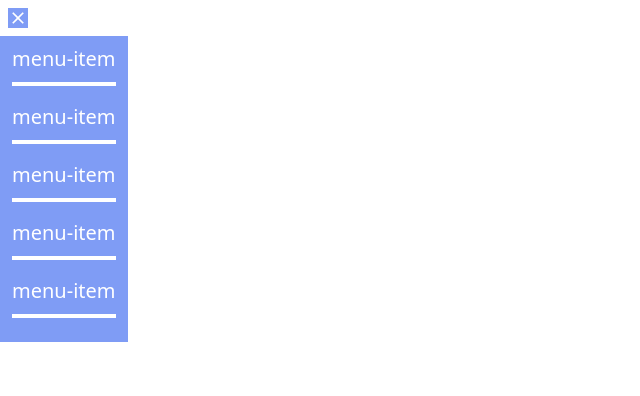
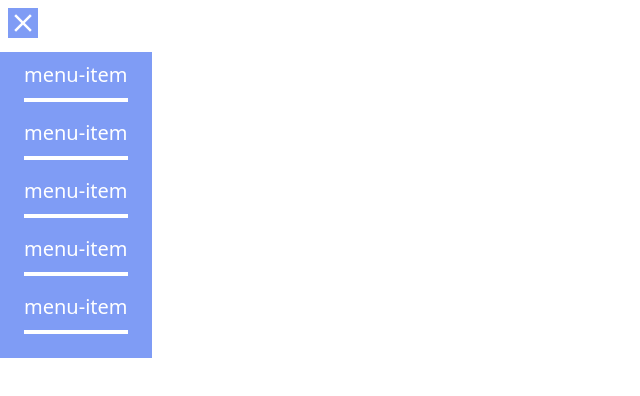
Before and after one commit to wnopraf/Portfolio-02-20, a Next.js app: page / in a window 1280 px wide. Both pictures are taken after a click on the icon 18 px from the left and 18 px from the top of the page. Shown: the top 396 px of the page, without its empty margins (0-640 px from the left). Built offline with nearby package versions, Linux system fonts and the light colour scheme.

Commit message:
Adjust somm css

```diff
--- a/components/ResponsiveMenuHr.tsx
+++ b/components/ResponsiveMenuHr.tsx
@@ -14,16 +14,16 @@ export default () => {
     <div className="menu-hr text-xl text-white pt-3 relative">
       {transitions.map(({ item, key, props }) => {
         return item ? (
-          <animated.span style={props} className=" bg-indigo-400 inline-block absolute menu-position">
+          <animated.span style={props} className=" bg-indigo-400 inline-block absolute menu-position text-3xl">
             <MdClose onClick={() => setIsOpen(!isOpen)} className="cursor-pointer" />
           </animated.span>
         ) : (
-          <animated.span style={props} className=" bg-indigo-400 inline-block absolute menu-position">
+          <animated.span style={props} className=" bg-indigo-400 inline-block absolute menu-position text-3xl">
             <MdMenu onClick={() => setIsOpen(!isOpen)} className="cursor-pointer" />
           </animated.span>
         )
       })}
-      <animated.div className="absolute bg-indigo-400 text-white left-0 mt-6 px-3 py-2" style={props}>
+      <animated.div className="absolute bg-indigo-400 text-white left-0 mt-10 px-6 py-2" style={props}>
         <div className="menu-hr__item">
           <a href="">menu-item</a>
         </div>
```
